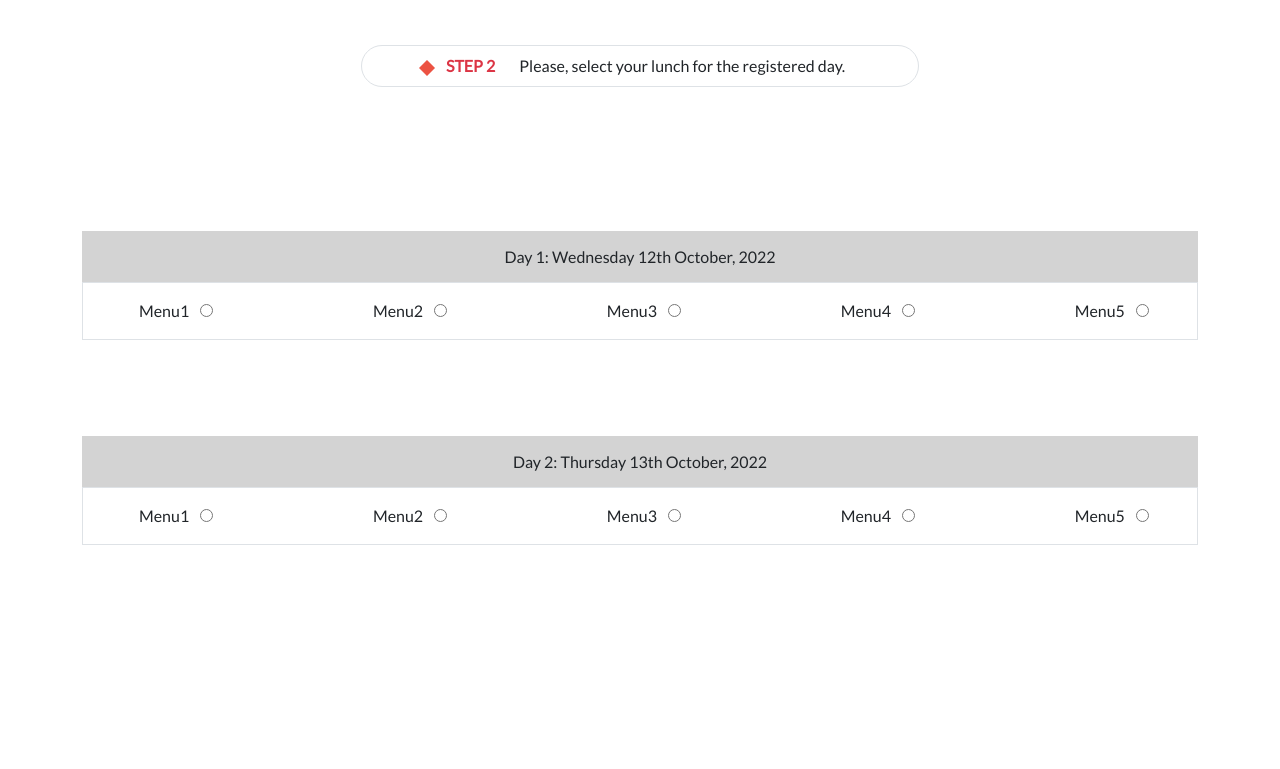
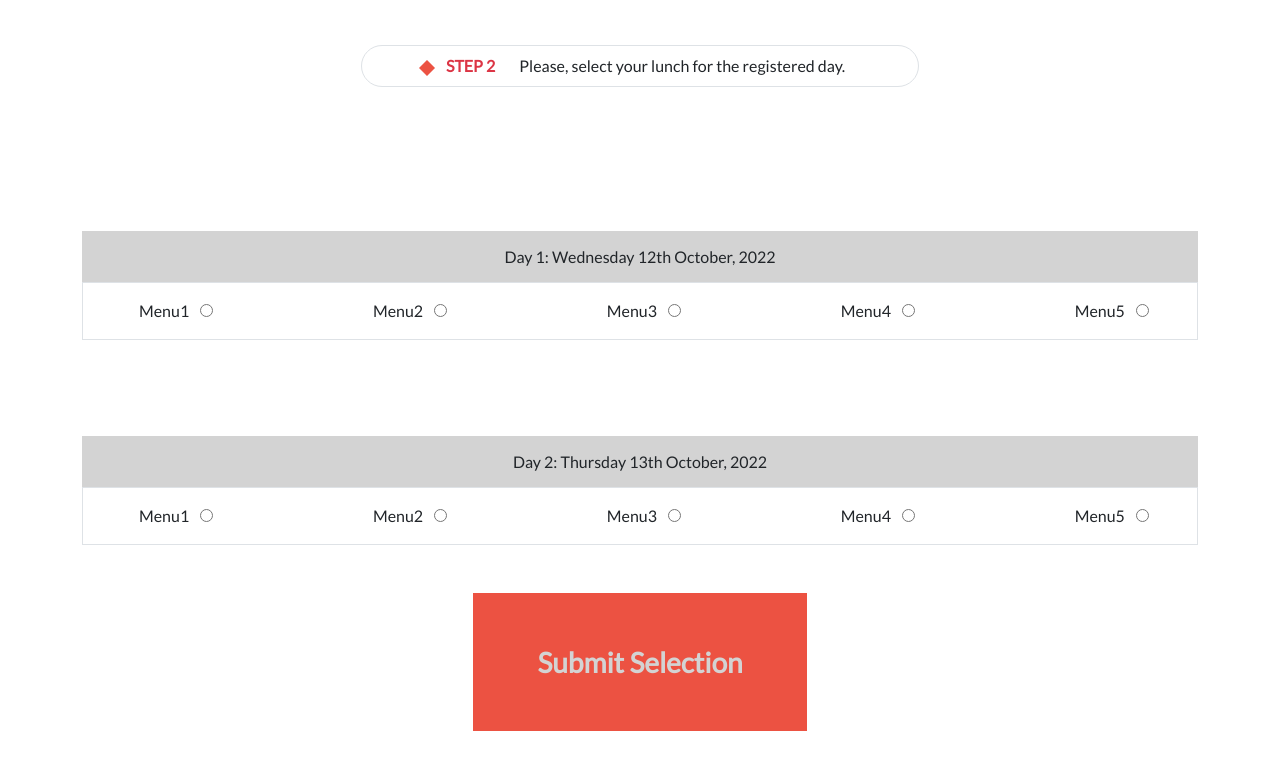
Before and after one commit to YussaMoney/Forex-Trading-Symposium, a website: page tickets.html in a window 1280 px wide. Shown: the part 893-1662 px from the top of the page. Before the commit the page ends 1486 px from the top, so only its background shows below. Drawn offline with nearby package versions, Linux system fonts and the light colour scheme.

Commit message:
Added: Submit-Button to Lunch-Data Section of Tickets Page

```diff
--- a/css/tickets.css
+++ b/css/tickets.css
@@ -73,3 +73,19 @@
 .lunch-text {
   background-color: #D3D3D3;
 }
+
+.submit-button {
+  background-color: #ec5242 !important;
+  text-align: center !important;
+  color: #d3d3d3 !important;
+  padding: 3rem 4rem !important;
+}
+
+.submit-button:hover {
+  color: #21252d !important;
+  border: 0;
+}
+
+.submit-button:focus{
+  border: 3px solid #d3d3d3 !important;
+}
--- a/tickets.html
+++ b/tickets.html
@@ -263,6 +263,8 @@
                 </div>
               </div>
           </article>
+
+          <button type="button" class="btn mb-5 rounded-0 submit-button fw-bolder border-0 fs-3">Submit Selection</button>
         </div>
       </section>
     </main>
```
